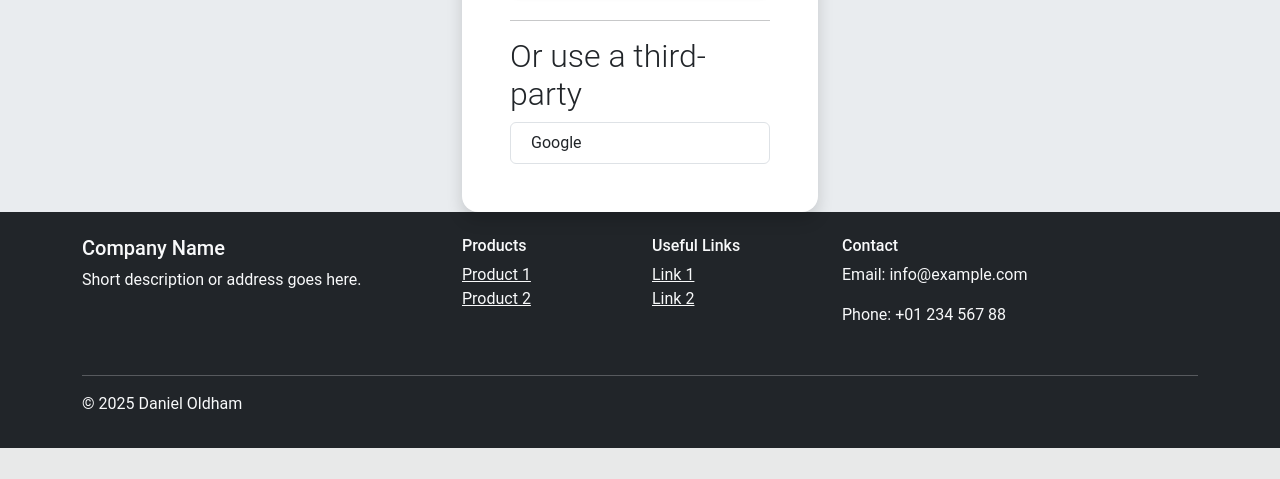
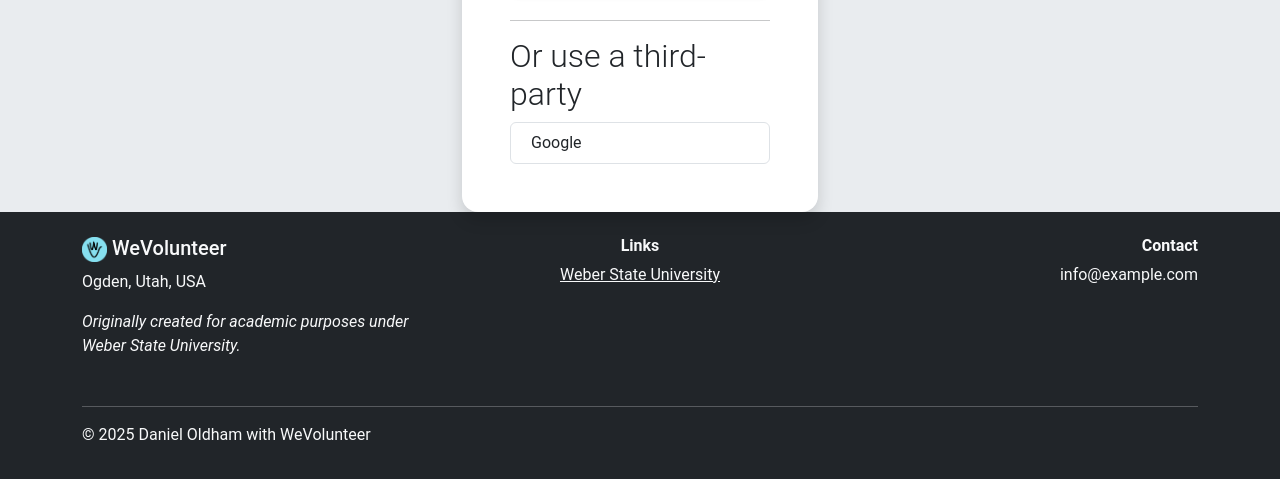
Before and after one commit to DanielOldham/WeVolunteer, a Django app: page /accounts/signup/ in a window 1280 px wide. Shown: the part 682-1161 px from the top of the page. Before the commit the page ends 1130 px from the top, so only its background shows below. Run offline with Django 5.2, Linux system fonts and the light colour scheme; parts of the project's set-up code (start-up, migrations or seed data) failed here and were passed over; some libraries are stand-ins or nearby versions.

Commit message:
fixed data-indicator by updating datastar, added content to boilerplate footer

```diff
--- a/WeVolunteer/core/urls.py
+++ b/WeVolunteer/core/urls.py
@@ -6,5 +6,5 @@ from django.conf.urls.static import static
 app_name = 'core'
 urlpatterns = [
     path('', views.events, name='events'),
-    path('events/get_more_events', views.get_monthly_events_as_sse, name='get-monthly-events'),
+    path('events/get_next_month', views.get_next_month_events_as_sse, name='get-next-month-events'),
 ] + static(settings.STATIC_URL, document_root=settings.STATIC_ROOT)
--- a/WeVolunteer/static/core.css
+++ b/WeVolunteer/static/core.css
@@ -40,6 +40,13 @@
     border-color: var(--primary-blue-dark);
     color: black;
     box-shadow: none;
+}
+
+.btn.btn-primary:disabled {
+    background-color: darkgray;
+    border-color: darkgray;
+    color: black;
+    opacity: 1;
 }
 
 /* border */
--- a/WeVolunteer/templates/base_head.html
+++ b/WeVolunteer/templates/base_head.html
@@ -32,6 +32,6 @@
 {# Bootstrap 5 #}
 <script src="{% static "bootstrap/js/bootstrap.bundle.js"%}"></script>
 {# Datastar #}
-<script type="module" src="{% static "datastar/datastar-1-0-0-beta-11-451cf4728ff6863d.js" %}"></script>
+<script type="module" src="{% static "datastar/datastar.js" %}"></script>
 </body>
 </html>
--- a/WeVolunteer/templates/nav_footer.html
+++ b/WeVolunteer/templates/nav_footer.html
@@ -87,36 +87,33 @@
     <div class="container">
         <div class="row">
             <div class="col-md-4 mb-3">
-                <h5>Company Name</h5>
-                <p>Short description or address goes here.</p>
+                <h5>
+                    <img src="{% static "images/icons/logo_light.png" %}" alt="Logo" width="25" height="25" class="d-inline-block align-items-center" />
+                    WeVolunteer
+                </h5>
+                <p>Ogden, Utah, USA</p>
+                <p class="fst-italic">Originally created for academic purposes under Weber State University.</p>
             </div>
-            <div class="col-md-2 mb-3">
-                <h6>Products</h6>
+            <div class="col-md-4 mb-3 text-md-center">
+                <h6 class="fw-bold">Links</h6>
                 <ul class="list-unstyled">
-                    <li><a href="#" class="text-light">Product 1</a></li>
-                    <li><a href="#" class="text-light">Product 2</a></li>
+                    <li><a href="https://weber.edu" class="text-light">Weber State University</a></li>
                 </ul>
             </div>
-            <div class="col-md-2 mb-3">
-                <h6>Useful Links</h6>
-                <ul class="list-unstyled">
-                    <li><a href="#" class="text-light">Link 1</a></li>
-                    <li><a href="#" class="text-light">Link 2</a></li>
-                </ul>
-            </div>
-            <div class="col-md-4 mb-3">
-                <h6>Contact</h6>
-                <p>Email: info@example.com</p>
-                <p>Phone: +01 234 567 88</p>
+            <div class="col-md-4 mb-3 text-md-end">
+                <h6 class="fw-bold">Contact</h6>
+                <p>
+                    info@example.com
+                </p>
             </div>
         </div>
         <hr class="bg-light">
         <div class="d-flex justify-content-between align-items-center pb-4">
-            <span>© 2025 Daniel Oldham</span>
+            <span>© 2025 Daniel Oldham with WeVolunteer</span>
             <div>
                 <a href="#" class="text-light me-3"><i class="bi bi-facebook"></i></a>
-                <a href="#" class="text-light me-3"><i class="bi bi-twitter"></i></a>
-                <a href="#" class="text-light"><i class="bi bi-github"></i></a>
+                <a href="#" class="text-light me-3"><i class="bi bi-instagram"></i></a>
+                <a href="#" class="text-light"><i class="bi bi-youtube"></i></a>
             </div>
         </div>
     </div>
```
Also changed, not shown: WeVolunteer/WeVolunteer/utils.py (+22 -11 lines), WeVolunteer/core/templates/events.html (+11 -8 lines), WeVolunteer/core/views.py (+31 -7 lines), 1 other file.
